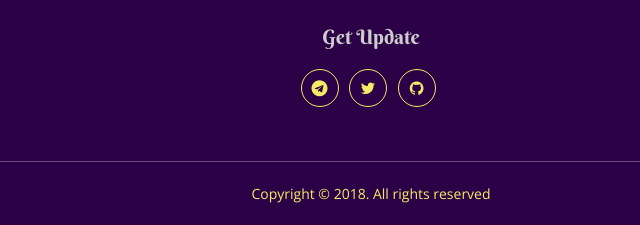
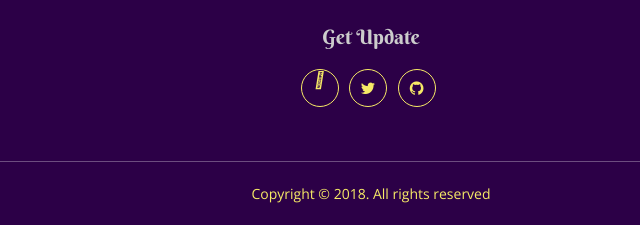
Before and after one commit to cryptowebservice/Pumpkin_Webpage, a plain HTML site: page index.html in a window 1280 px wide. Shown: the part 4763-4988 px from the top of the page, 269-909 px from the left. Drawn offline with nearby package versions, Linux system fonts and the light colour scheme; a script that the page names is missing.

Commit message:
Update index.html

```diff
--- a/index.html
+++ b/index.html
@@ -495,7 +495,7 @@
                             <div class="cont-icon">
                                 <h6>Get Update</h6>
                                 <ul>
-                                    <li><a href="https://t.me/pumpkindoge"><i class="fa fa-telegram"></i></a></li>
+                                    <li><a href="https://t.me/pumpkindoge"><i class="fab fa-telegram"></i></a></li>
                                     <li><a href="#"><i class="fa fa-twitter"></i></a></li>
                                     <li><a href="#"><i class="fa fa-github"></i></a></li>
                                 </ul>
```
